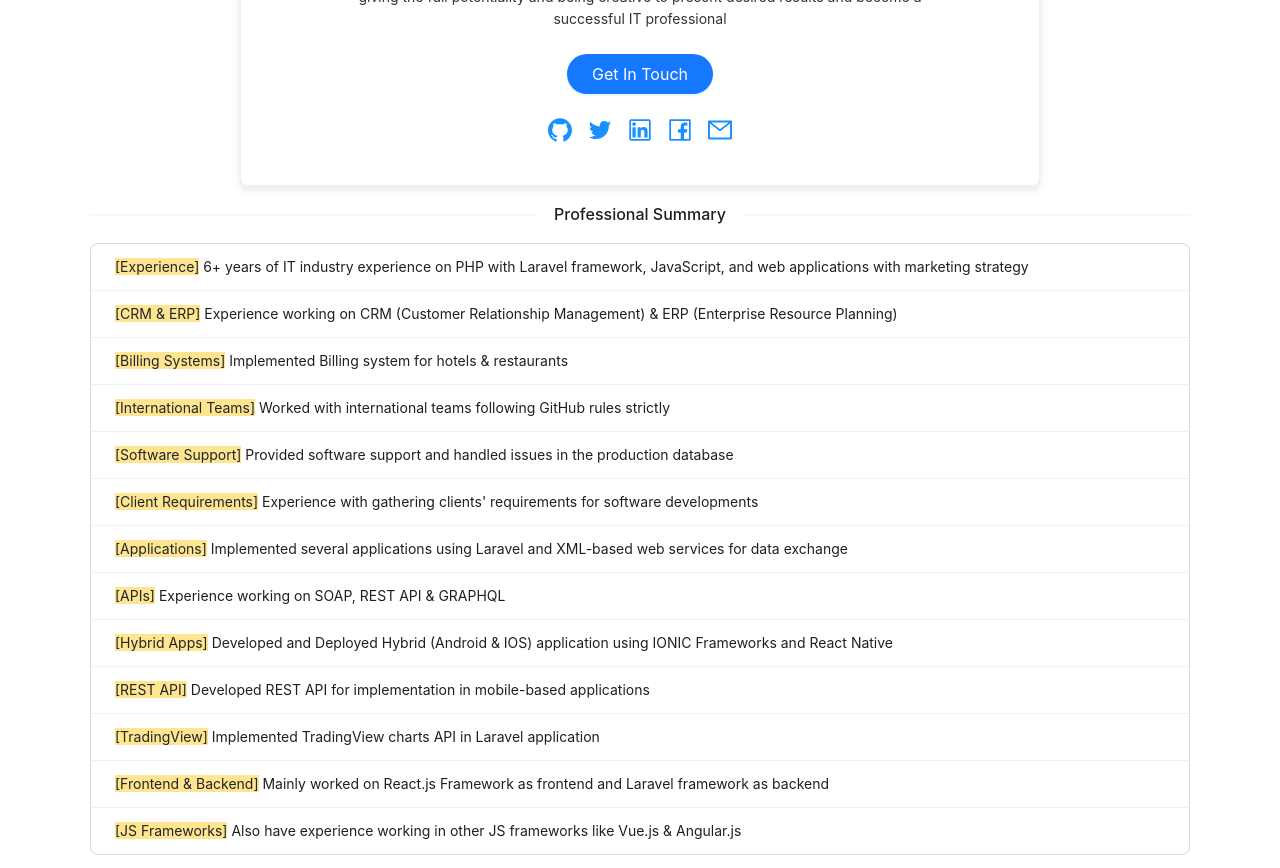
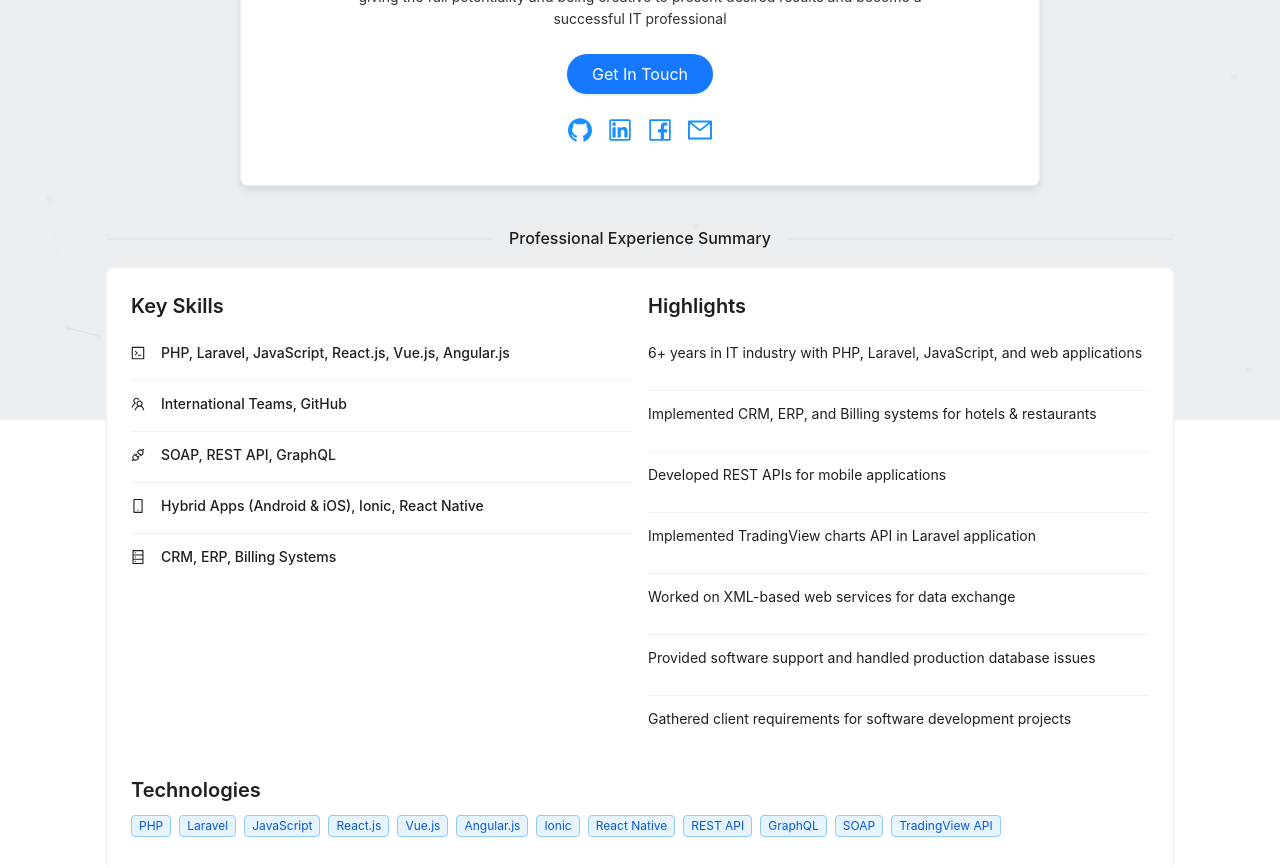
Before and after one commit to suman98/suman98.github.io, a React (Create React App) app: page / in a window 1280 px wide. Shown: the part 380-1248 px from the top of the page. Built offline with nearby package versions, Linux system fonts and the light colour scheme.

Commit message:
added particles

```diff
--- a/package.json
+++ b/package.json
@@ -59,6 +59,7 @@
     "globals": "^15.9.0",
     "prettier": "^3.3.3",
     "react-app-rewired": "^2.2.1",
+    "sass": "^1.79.2",
     "tsconfig-paths-webpack-plugin": "^4.1.0",
     "typescript-eslint": "^8.5.0"
   }
--- /dev/null
+++ b/src/@core/components/ParticleBackground.jsx
@@ -0,0 +1,155 @@
+import { useEffect, useMemo, useState } from "react";
+import Particles, { initParticlesEngine } from "@tsparticles/react";
+import { loadSlim } from "@tsparticles/slim";
+import React from "react";
+
+const CustomParticle = () => {
+  const [init, setInit] = useState(false);
+
+  // This should be run only once per application lifetime
+  useEffect(() => {
+    initParticlesEngine(async (engine) => {
+      await loadSlim(engine);
+    }).then(() => {
+      setInit(true);
+    });
+  }, []);
+
+  const particlesLoaded = async (container) => {
+    console.log(container);
+  };
+
+  const options = useMemo(
+    () => ({
+      background: {
+        color: {
+          value: "#ECEFF1",
+        },
+      },
+      interactivity: {
+        detect_on: "canvas",
+        events: {
+          onHover: {
+            enable: true,
+            mode: "grab",
+          },
+          onClick: {
+            enable: true,
+            mode: "push",
+          },
+          resize: true,
+        },
+        modes: {
+          grab: {
+            distance: 200,
+            lineLinked: {
+              opacity: 0.5,
+            },
+          },
+          bubble: {
+            distance: 200,
+            size: 2,
+            duration: 2,
+            opacity: 8,
+            speed: 3,
+          },
+          repulse: {
+            distance: 200,
+            duration: 0.4,
+          },
+          push: {
+            particles_nb: 4,
+          },
+          remove: {
+            particles_nb: 2,
+          },
+        },
+      },
+      particles: {
+        color: {
+          value: "#CFD8DC",
+        },
+        links: {
+          color: "#CFD8DC",
+          distance: 150,
+          enable: true,
+          opacity: 0.5,
+          width: 1,
+        },
+        move: {
+          enable: true,
+          speed: 1,
+          direction: "none",
+          random: false,
+          straight: false,
+          out_mode: "out",
+          bounce: false,
+          attract: {
+            enable: false,
+            rotateX: 600,
+            rotateY: 1200,
+          },
+        },
+        number: {
+          value: 60,
+          density: {
+            enable: true,
+            value_area: 600,
+          },
+        },
+        opacity: {
+          value: 0.2,
+          random: false,
+          anim: {
+            enable: false,
+            speed: 1,
+            opacity_min: 0.1,
+            sync: false,
+          },
+        },
+        shape: {
+          type: "circle",
+          stroke: {
+            width: 0,
+            color: "#000000",
+          },
+          polygon: {
+            nb_sides: 8,
+          },
+          image: {
+            src: "img/github.svg",
+            width: 100,
+            height: 100,
+          },
+        },
+        size: {
+          value: 3,
+          random: true,
+          anim: {
+            enable: false,
+            speed: 40,
+            size_min: 0.1,
+            sync: false,
+          },
+        },
+        lineLinked: {
+          enable: true,
+          distance: 150,
+          color: "#546E7A",
+          opacity: 0.2,
+          width: 1,
+        },
+      },
+      detectRetina: true,
+    }),
+    []
+  );
+
+  if (init) {
+    return <Particles particlesLoaded={particlesLoaded} options={options} />;
+  }
+
+  return <></>;
+};
+
+export default CustomParticle;
--- a/src/layouts/App.tsx
+++ b/src/layouts/App.tsx
@@ -5,7 +5,7 @@
 const App: React.FC = () => {
   return (
     <>
-      <AppRouter />;
+      <AppRouter />
     </>
   )
 };
--- a/src/pages/home/components/About.tsx
+++ b/src/pages/home/components/About.tsx
@@ -3,7 +3,7 @@
 import {
   EnvironmentOutlined,
   GithubOutlined,
-  TwitterOutlined,
+  // TwitterOutlined,
   LinkedinOutlined,
   FacebookOutlined,
   MailOutlined,
@@ -85,13 +85,13 @@
           >
             <GithubOutlined style={{ fontSize: "24px", color: "#1890ff" }} />
           </a>
-          <a
+          {/* <a
             href="https://www.facebook.com/suman9841323"
             target="_blank"
             rel="noopener noreferrer"
           >
             <TwitterOutlined style={{ fontSize: "24px", color: "#1890ff" }} />
-          </a>
+          </a> */}
           <a
             href="https://www.linkedin.com/in/suman-thapa-3a957a1b5/"
             target="_blank"
--- a/src/pages/home/components/ContactMe.tsx
+++ b/src/pages/home/components/ContactMe.tsx
@@ -8,6 +8,7 @@
   const email = "talktosumanthapa@gmail.com";
 
   return (
+    <div className="mt-4">
     <Card
       style={{
         maxWidth: 800,
@@ -30,6 +31,7 @@
         Send Email
       </Button>
     </Card>
+    </div>
   );
 };
 
--- a/src/pages/home/components/Education.tsx
+++ b/src/pages/home/components/Education.tsx
@@ -104,7 +104,7 @@
   ];
 
   return (
-    <div className="p-4 pb-0">
+    <div className="px-4 pb-0">
       <Divider orientation="center">Education Summary</Divider>
       <ProjectSection project={project} />
       <EducationSection educations={educations} />
--- a/src/pages/home/components/Experience.tsx
+++ b/src/pages/home/components/Experience.tsx
@@ -112,7 +112,7 @@
   return (
     <div className="p-4 pb-0">
       <Divider orientation="center">Professional Experience</Divider>
-      <Timeline mode="left">
+      <Timeline mode="left" >
         {experiences.map((exp: Experience, index: number) => (
           <Timeline.Item key={index}>
             <ExperienceItem {...exp} />
--- a/src/pages/home/components/MySkills.tsx
+++ b/src/pages/home/components/MySkills.tsx
@@ -70,13 +70,14 @@
   ];
 
   return (
-    <div className="p-4">
+    <div className="px-4 pt-2">
+      <Divider orientation="center">Skills Showcase</Divider>
       <Card
-        title={
-          <Title level={2}>
-            <CodeOutlined /> Skills Showcase
-          </Title>
-        }
+      // title={
+      //   <Title level={2}>
+      //     <CodeOutlined /> Skills Showcase
+      //   </Title>
+      // }
       >
         <Paragraph>
           A comprehensive overview of my technical skills and proficiencies.
--- a/src/pages/home/components/ProfessionalSummary.tsx
+++ b/src/pages/home/components/ProfessionalSummary.tsx
@@ -1,35 +1,103 @@
-import React from 'react';
-import { Divider, List, Typography } from 'antd';
+import React from "react";
+import { Card, Typography, List, Tag, Row, Col, Divider } from "antd";
+import {
+  CodeOutlined,
+  TeamOutlined,
+  ApiOutlined,
+  MobileOutlined,
+  DatabaseOutlined,
+} from "@ant-design/icons";
 
-const data = [
-    { tag: 'Experience', content: '6+ years of IT industry experience on PHP with Laravel framework, JavaScript, and web applications with marketing strategy' },
-    { tag: 'CRM & ERP', content: 'Experience working on CRM (Customer Relationship Management) & ERP (Enterprise Resource Planning)' },
-    { tag: 'Billing Systems', content: 'Implemented Billing system for hotels & restaurants' },
-    { tag: 'International Teams', content: 'Worked with international teams following GitHub rules strictly' },
-    { tag: 'Software Support', content: 'Provided software support and handled issues in the production database' },
-    { tag: 'Client Requirements', content: 'Experience with gathering clients\' requirements for software developments' },
-    { tag: 'Applications', content: 'Implemented several applications using Laravel and XML-based web services for data exchange' },
-    { tag: 'APIs', content: 'Experience working on SOAP, REST API & GRAPHQL' },
-    { tag: 'Hybrid Apps', content: 'Developed and Deployed Hybrid (Android & IOS) application using IONIC Frameworks and React Native' },
-    { tag: 'REST API', content: 'Developed REST API for implementation in mobile-based applications' },
-    { tag: 'TradingView', content: 'Implemented TradingView charts API in Laravel application' },
-    { tag: 'Frontend & Backend', content: 'Mainly worked on React.js Framework as frontend and Laravel framework as backend' },
-    { tag: 'JS Frameworks', content: 'Also have experience working in other JS frameworks like Vue.js & Angular.js' }
+const { Title, Paragraph } = Typography;
+
+interface Skill {
+  icon: React.ReactNode;
+  text: string;
+}
+
+const ExperienceSummary: React.FC = () => {
+  const skills: Skill[] = [
+    {
+      icon: <CodeOutlined />,
+      text: "PHP, Laravel, JavaScript, React.js, Vue.js, Angular.js",
+    },
+    { icon: <TeamOutlined />, text: "International Teams, GitHub" },
+    { icon: <ApiOutlined />, text: "SOAP, REST API, GraphQL" },
+    {
+      icon: <MobileOutlined />,
+      text: "Hybrid Apps (Android & iOS), Ionic, React Native",
+    },
+    { icon: <DatabaseOutlined />, text: "CRM, ERP, Billing Systems" },
   ];
 
-const App: React.FC = () => (
-  <>
-    <Divider orientation="center">Professional Summary</Divider>
+  const experiences: string[] = [
+    "6+ years in IT industry with PHP, Laravel, JavaScript, and web applications",
+    "Implemented CRM, ERP, and Billing systems for hotels & restaurants",
+    "Developed REST APIs for mobile applications",
+    "Implemented TradingView charts API in Laravel application",
+    "Worked on XML-based web services for data exchange",
+    "Provided software support and handled production database issues",
+    "Gathered client requirements for software development projects",
+  ];
+
+  const technologies: string[] = [
+    "PHP",
+    "Laravel",
+    "JavaScript",
+    "React.js",
+    "Vue.js",
+    "Angular.js",
+    "Ionic",
+    "React Native",
+    "REST API",
+    "GraphQL",
+    "SOAP",
+    "TradingView API",
+  ];
+
+  return (
+    <div className="p-4 pb-0">
+      <Divider orientation="center">Professional Experience Summary</Divider>
+      <Card>
+        <Row gutter={[16, 16]}>
+          <Col span={24} md={12}>
+            <Title level={4}>Key Skills</Title>
             <List
-      bordered
-      dataSource={data}
-      renderItem={(item) => (
+              dataSource={skills}
+              renderItem={(item: Skill) => (
                 <List.Item>
-          <Typography.Text mark>[{item.tag}]</Typography.Text> {item.content}
+                  <List.Item.Meta avatar={item.icon} title={item.text} />
                 </List.Item>
               )}
             />
-  </>
+          </Col>
+
+          <Col span={24} md={12}>
+            <Title level={4}>Highlights</Title>
+            <List
+              dataSource={experiences}
+              renderItem={(item: string) => (
+                <List.Item>
+                  <Paragraph>{item}</Paragraph>
+                </List.Item>
+              )}
+            />
+          </Col>
+        </Row>
+
+        <Title level={4} style={{ marginTop: 20 }}>
+          Technologies
+        </Title>
+        <div>
+          {technologies.map((tech: string) => (
+            <Tag color="blue" key={tech} style={{ margin: "0 8px 8px 0" }}>
+              {tech}
+            </Tag>
+          ))}
+        </div>
+      </Card>
+    </div>
   );
+};
 
-export default App;
+export default ExperienceSummary;
--- /dev/null
+++ b/src/pages/home/home.scss
@@ -0,0 +1,3 @@
+.ant-divider-inner-text {
+    z-index: 1;
+}
--- a/src/pages/home/index.tsx
+++ b/src/pages/home/index.tsx
@@ -6,6 +6,8 @@
 import Education from "./components/Education";
 import MySkill from "./components/MySkills";
 import ContactMe from "./components/ContactMe";
+import CustomParticle from "@/@core/components/ParticleBackground";
+import './home.scss'
 
 const SinglePageApp: React.FC = () => {
   // Create references for each section
@@ -29,17 +31,19 @@
   };
 
   return (
-    <div>
+    <div className="pb-3">
+
       {/* Render the navigation menu */}
       <NavMenu onMenuClick={scrollToSection} />
-
+      <CustomParticle />
       {/* Section Components */}
       <div className="container">
         <div ref={aboutRef} className="mt-2">
+        {/*  */}
           <AboutMe contactMeRef={contactMeRef} />
         </div>
 
-        <div ref={skillsRef} className="m-2">
+        <div ref={skillsRef} >
           <ProfessionalSummary />
         </div>
 
@@ -59,6 +63,6 @@
       </div>
     </div>
   );
-};
+}
 
 export default SinglePageApp;
```
Also changed, not shown: src/@core/components/ParticleBackground.js (deleted, +0 -81 lines), 1 other file (tests, documents, lock files or other folders). Lines whose indentation alone changed are shown as unchanged.
